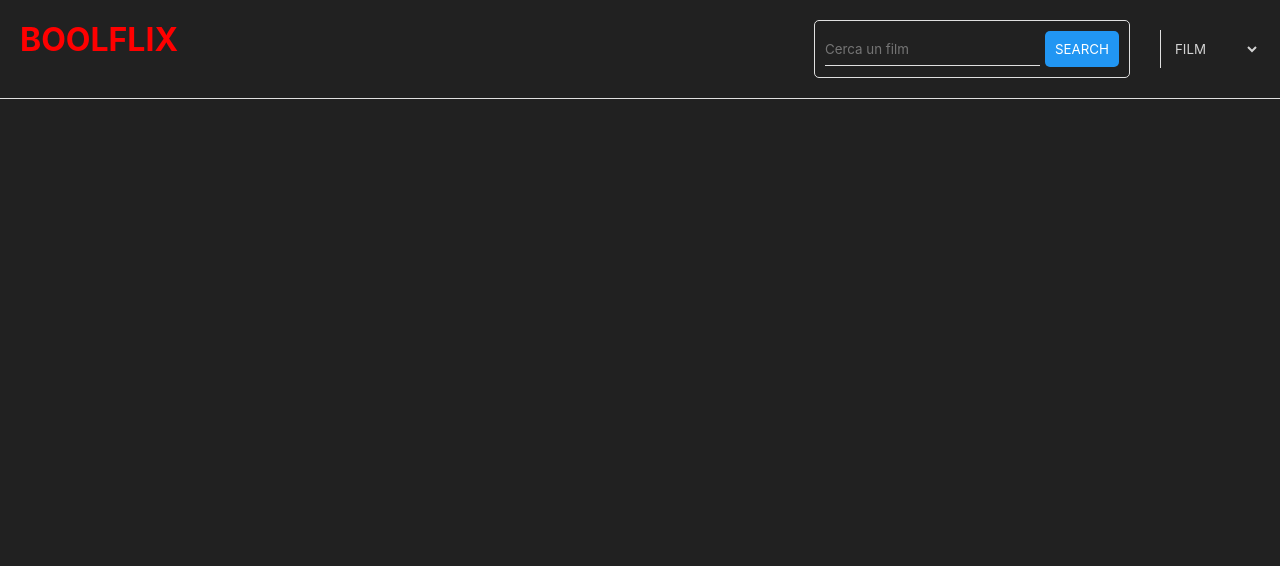
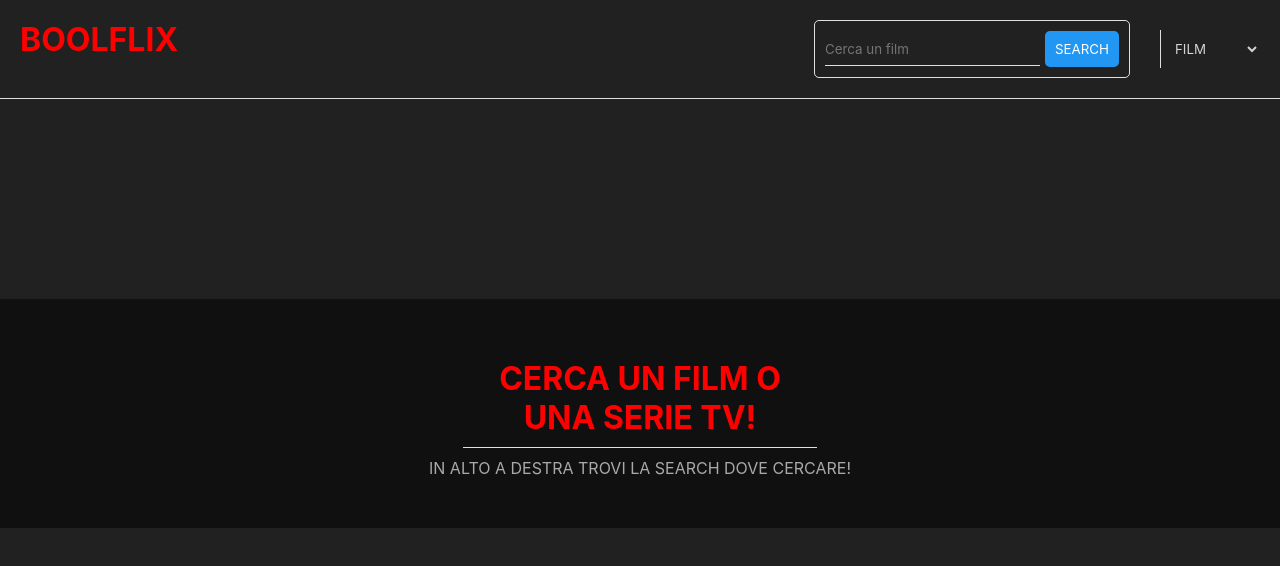
Before and after one commit to Amanjit313/vue-boolflix, a Vue app: page / in a window 1280 px wide. Shown: the top 566 px of the page. Built offline with nearby package versions, Linux system fonts and the light colour scheme.

Commit message:
aggiunta del tre testi che visualizzo in schermata quando carica, nella home e se non trova nessun risultato

```diff
--- a/src/components/filmCard.vue
+++ b/src/components/filmCard.vue
@@ -9,7 +9,7 @@
       <h1 class="cards-title">{{film.title || film.name}}</h1>
 
       <div class="p-overlay">
-        <p class="cards-date">{{film.original_title || film.original_name}} | {{film.release_date}}</p>
+        <p class="cards-date">{{film.original_title || film.original_name}} | {{film.release_date || film.first_air_date}}</p>
 
         <p class="cards-without-flag" v-if="noFlag.includes(film.original_language)">Lingua: {{film.original_language}}</p>
         <p class="cards-flag" v-else><lang-flag :iso="film.original_language" :squared="false"/></p>
--- a/src/components/myBody.vue
+++ b/src/components/myBody.vue
@@ -3,7 +3,11 @@
   <div class="filmSearcher">
 
         <searchBar @startSearch="textToSearch"/>
-        <!-- <h1 v-if="textToSearch === 0">NESSUN RISULTATO</h1> -->
+
+        <div class="no-result-and-loading-from-search" v-if="this.filmSearched.length === 0">
+          <h1>{{testoLoadingUno}}</h1>
+          <p>{{testoLoadingDue}}</p>
+        </div>
 
         <filmCard
         v-for = "film in filmSearched"
@@ -36,7 +40,9 @@ export default {
         language: "it-IT",
         query: ""
       },
-      filmSearched: []
+      filmSearched: [],
+      testoLoadingUno: "Cerca un Film o una serie TV!",
+      testoLoadingDue: "In alto a destra trovi la search dove cercare!"
     }
   },
 
@@ -50,15 +56,23 @@ export default {
         .then(res =>{
           console.log(res.data.results);
           this.filmSearched = res.data.results;
+          if (this.filmSearched.length === 0){
+            this.testoLoadingUno = "Nessun risultato";
+            this.testoLoadingDue = "Riprova a cercare!";
+          }
           console.log(this.filmSearched);
         })
       } else{
-          axios.get(this.apiURLMovie, {
+        axios.get(this.apiURLMovie, {
           params: this.apiParams
         })
         .then(res =>{
           console.log(res.data.results);
           this.filmSearched = res.data.results;
+          if (this.filmSearched.length === 0){
+            this.testoLoadingUno = "Nessun risultato";
+            this.testoLoadingDue = "Riprova a cercare!";
+          }
           console.log(this.filmSearched);
         })
       }
@@ -66,6 +80,8 @@ export default {
 
     textToSearch(searcher, type){
       this.apiParams.query = searcher;
+      this.testoLoadingUno = "Sta caricando";
+      this.testoLoadingDue= "Attendere qualche secondo!";
       this.filmSearched = [];
       this.getAPI(type);
     },
@@ -80,4 +96,30 @@ export default {
   flex-direction: column;
 }
 
+.no-result-and-loading-from-search{
+  display: flex;
+  flex-direction: column;
+  justify-content: center;
+  align-items: center;
+  background-color: rgba($color: black, $alpha: .5);
+  padding: 50px;
+  margin-top: 25vh;
+  text-transform: uppercase;
+}
+
+h1{
+  color: red;
+  background-color: transparent;
+  border-bottom: 1px solid #E0E0E0;
+  padding: 10px;
+  width: 30%;
+  text-align: center;
+}
+
+p{
+  background-color: transparent;
+  color: darkgray;
+  margin-top: 10px;
+}
+
 </style>
```
